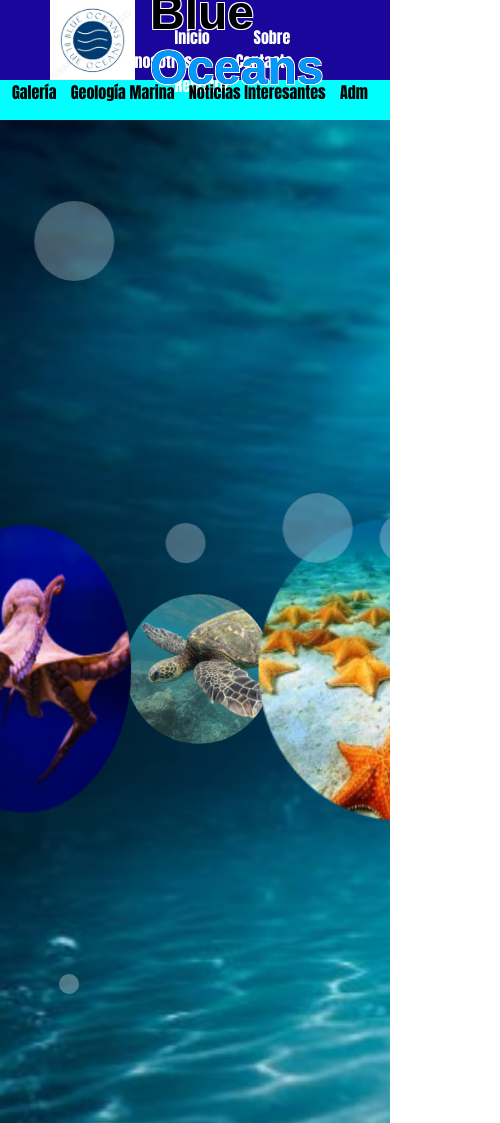
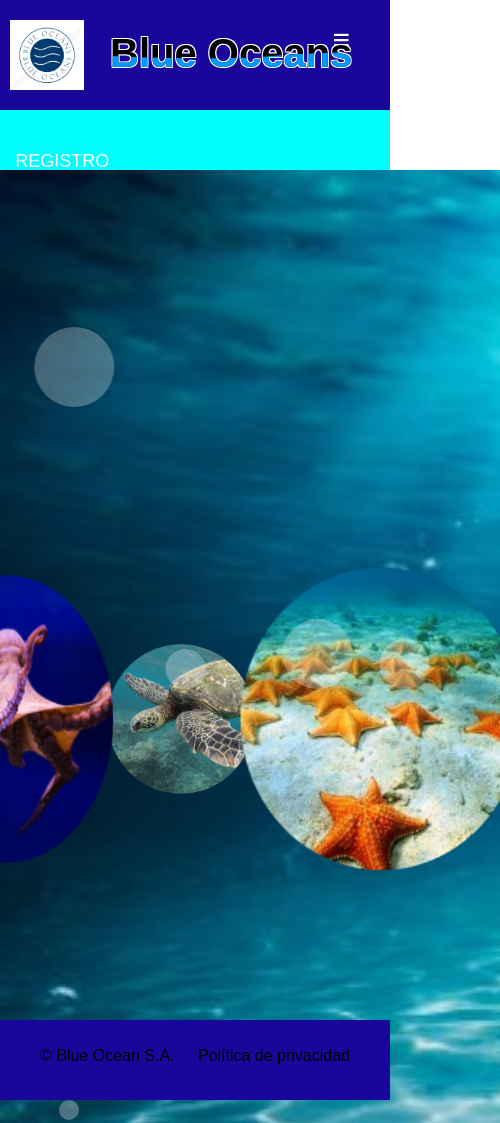
Before and after one commit to laurabarrerogonzalez/Proyecto5-Blue-Oceans, a plain HTML site: page index.html in a window 390 px wide. Shown: the top 1123 px of the page, 500 px wide, since content can reach past the window. Drawn offline with Linux system fonts and the light colour scheme.

Commit message:
added-end

```diff
--- a/index.html
+++ b/index.html
@@ -1,43 +1,58 @@
 <!DOCTYPE html>
 <html lang="en">
+
 <head>
   <meta charset="UTF-8">
   <meta http-equiv="X-UA-Compatible" content="IE=edge">
   <meta name="viewport" content="width=device-width, initial-scale=1.0">
-    <title>Document</title>
+  <title>Blue Ocean</title>
   <link rel="stylesheet" type="text/css" href="styles.css">
 </head>
+
 <body>
+
   <header>
 
+    <nav class="first-nav" class="menu">
+
+
+      <input type="checkbox" id="check">
+      <label for="check" class="checkbtn">
+        &#8801
+      </label>
+
+      <a href="#" class="enlace">
         <img class="icon" src="img/icon.jpg">
+      </a>
+
       <h2 class="border">Blue Oceans</h2>
       <h2 class="wave">Blue Oceans</h2>
-        <nav class="first-nav">
+
+
       <ul>
-            <a class="text" href="index.html">Inicio</a>
-            <a class="text" href="#sobre nosotros">Sobre nosotros</a>
-            <a class="text" href="#contacto"> Contacto</a>
-            <a class="text" href="#registro"> Registro</a>
+        <li><a class="item-nav" href="#index.html">Inicio</a></li>
+        <li><a class="item-nav" href="#sobre nosotros">Sobre nosotros</a></li>
+        <li><a class="item-nav" href="#contacto"> Contacto</a></li>
+        <li><a class="item-nav" href="#registro"> Registro</a></li>
 
       </ul>
+
     </nav>
+
   </header>
 
+
   <nav class="second-nav">
-            <ul>
-              <li><a href="#gallery">Galería</a></li>
-              <li><a href="#/views/geo">Geología Marina</a></li>
-              <li><a href="#/views/new">Noticias Interesantes</a></li>
-              <li><a href="#admin">Adm</a></li>
+    <ul class="ul">
+      <li class="li"><a class="a" href="#gallery">Galería</a></li>
+      <li class="li"><a class="a" href="#/views/new">Noticias Interesantes</a></li>
+      <li class="li"><a class="a" href="#admin">Adm</a></li>
     </ul>
   </nav>
 
 
   <div id="content">
     <section id="slider">
-
-            <div class="tittle-h1"><h1 class="h1">¡Bienvenido!</h1></div>
 
       <div class="slider">
         <span style="--i:1;"><img src="img/two-fish.jpg"></span>
@@ -64,6 +79,12 @@
       </div>
   </div>
 
+  <footer id="footer">
+    <p class="sa">&#169 Blue Ocean S.A.</p>
+    <p class="pp">Política de privacidad</p>
+  </footer>
+
   <script src="index.js"></script>
 </body>
+
 </html>
--- a/styles.css
+++ b/styles.css
@@ -1,30 +1,18 @@
+* {
+    box-sizing: border-box;
+}
+
 body {
     font-family: Arial, sans-serif;
     margin: 0;
     padding: 0;
 }
 
-  header {
-    height: 80px;
-    background: #1a069b;
-    padding: 0 50px;
-    color: black;
-    display: flex;
-    flex-direction: row;
-    justify-content: space-between;
-    align-items: center;
-  }
-
-  .icon{
-    width: 100px;
-    height: 80px;
-    margin-left: 0;
-  }
 
 h2 {
     font-size: 3rem;
     position: absolute;
-    margin-left: 100px;
+    margin-left: 170px;
 }
 
 .border {
@@ -35,15 +23,16 @@ body {
         -1px 1px 0 white;
 }
 
-.wave{
+.wave {
     color: #09f;
     animation: wave 3s ease-in-out infinite;
 }
 
 @keyframes wave {
-    0%, 100% {
-        clip-path: polygon(
-            0% 47%,
+
+    0%,
+    100% {
+        clip-path: polygon(0% 47%,
                 10% 48%,
                 33% 54%,
                 54% 60%,
@@ -51,12 +40,11 @@ body {
                 84% 59%,
                 100% 52%,
                 100% 100%,
-            0% 100%
-        );
+                0% 100%);
     }
+
     50% {
-        clip-path: polygon(
-            0% 60%,
+        clip-path: polygon(0% 60%,
                 15% 65%,
                 34% 66%,
                 51% 62%,
@@ -64,46 +52,171 @@ body {
                 84% 45%,
                 100% 46%,
                 100% 100%,
-            0% 100%
-        );
+                0% 100%);
     }
 }
 
-  .first-nav {
+
+
+nav {
+    margin: 0;
+    width: 100%;
+    height: 110px;
+    background: #1a069b;
+}
+
+.enlace {
+    position: absolute;
+    padding: 20px 50px;
+}
+
+.icon {
+    height: 90px;
+}
+
+nav ul {
+    float: right;
+    margin-right: 20px;
+}
+
+nav ul li {
+    display: inline-block;
+    line-height: 80px;
+    margin: 0 5px;
+}
+
+.item-nav {
+    color: #fff;
+    font-size: 18px;
+    padding: 7px 13px;
+    text-decoration: none;
+    border-radius: 3px;
+    text-transform: uppercase;
+}
+
+li a.active,
+li a:hover {
+    background: #09f;
+    transition: 0.5s;
+}
+
+.checkbtn {
+    font-size: 30px;
+    color: white;
+    float: right;
+    line-height: 80px;
+    margin-right: 40px;
+    cursor: pointer;
+    display: none;
+}
+
+#check {
+    display: none;
+}
+
+
+
+@media (max-width: 952px) {
+    .enlace {
+        padding-left: 10px;
+    }
+
+    nav ul li a {
+        font-size: 16px;
+    }
+
+    .icon {
+        height: 70px;
+    }
+
+    h2 {
+        font-size: 30px;
+        width: 190px;
+        margin-left: 110px;
+        line-height: 60px;
+    }
+
+}
+
+
+@media (max-width: 858px) {
+
+    .checkbtn {
+        display: block;
+    }
+
+    h2 {
+        font-size: 40px;
+        width: 270px;
+        line-height: 40px;
+    }
+
+    ul {
+        position: absolute;
+        width: 100%;
+        height: 50px;
         display: flex;
-    flex-direction: row;
-    justify-content: end;
-    width: 100%;
-    height: 30px;
-    font-family: Impact, Haettenschweiler, 'Arial Narrow Bold', sans-serif;
+        height: 100vh;
+        background: aqua;
+        top: 80px;
+        left: -100%;
+        text-align: center;
+        transition: all .5s;
+       margin-right: 30px;
+    }
+
+    nav ul li {
+        display: block;
+        margin: 50px 0;
+       justify-content: flex-start;
+        line-height: 30px;
+
+    }
+
+    nav ul li a {
+        font-size: 30px;
+        margin-left: 10px;
+        text-align: center;
+    }
+
+    li a:hover,
+    li a.active {
+        background: none;
+        color: purple;
+    }
+
+    #check:checked~ul {
+        left: 0;
+    }
+
+#slider{
+    width: 500px;
+    height: 90px;
+    margin-left: 0px;
+}
+
 }
 
 .second-nav {
+    width: 100%;
+    height: 60px;
     display: flex;
     justify-content: space-around;
     background-color: aqua;
-    height: 40px;
-    width: 100%;
 }
 
-  .text {
-    text-decoration: none;
-    color: white;
-    margin-left: 40px;
-  }
-
-  nav ul {
+.ul {
     list-style: none;
     margin: 0;
     padding: 0;
 }
 
-  nav ul li {
+.second-nav .ul .li {
     display: inline-block;
     margin-right: 10px;
 }
 
-  nav ul li a {
+.second-nav .ul .li .a {
     color: black;
     font-family: Impact, Haettenschweiler, 'Arial Narrow Bold', sans-serif;
     text-decoration: none;
@@ -111,29 +224,23 @@ body {
 
 #content {
     background-image: url(img/ocean.jpg);
+
 }
 
-/* .tittle-h1{
-    min-height: 100vh;
-    display: flex;
-    align-items: center;
+
+.tittle-panel {
+    font-family: Impact, Haettenschweiler, 'Arial Narrow Bold', sans-serif;
+    margin-left: 600px;
+    color: gold;
+    background: linear-gradient(to right, #ffd700, #80701c, #ffce00, #ae9941, #ffc600);
+    -webkit-background-clip: text;
+    -webkit-text-fill-color: transparent;
+    font-size: 36px;
+    font-weight: bold;
+    display: inline-block;
+    position: relative;
 }
 
-  .h1{
-    width: 100%;
-    margin-bottom: 800px;
-    color: rgba(0, 0, 0, 0.5);
-    font-family: Impact, Haettenschweiler, 'Arial Narrow Bold', sans-serif;
-    font-size: 100px;
-    text-align: center;
-    text-transform: uppercase;
-    font-weight: bold;
-    background-image: url(img/ocean-fish.jpg);
-    background-size: cover;
-    background-position-y: bottom;
-
-    background-clip: text;
-  } */
 
 #slider {
     background-image: url(img/ocean.jpg);
@@ -146,7 +253,7 @@ body {
     overflow: hidden;
 }
 
-.slider{
+.slider {
     position: relative;
     width: 200px;
     height: 200px;
@@ -154,16 +261,17 @@ body {
     animation: rotate 30s linear infinite;
 }
 
-@keyframes rotate{
-    0%{
+@keyframes rotate {
+    0% {
         transform: perspective(1000px) rotateY(0deg);
     }
-    100%{
+
+    100% {
         transform: perspective(1000px) rotateY(360deg);
     }
 }
 
-.slider span{
+.slider span {
     position: absolute;
     top: 0;
     left: 0;
@@ -174,7 +282,7 @@ body {
     transform: rotateY(calc(var(--i)*45deg)) translateZ(350px);
 }
 
-.slider span img{
+.slider span img {
     position: absolute;
     top: 0;
     left: 0;
@@ -185,15 +293,15 @@ body {
     transition: 2s;
 }
 
-.slider span:hover img{
+.slider span:hover img {
     transform: translateY(-50px) scale(1.2);
 }
 
-.bubbles{
+.bubbles {
     padding: 0;
 }
 
-.bubble{
+.bubble {
     border-radius: 50%;
     background: #fff;
     opacity: .3;
@@ -202,7 +310,7 @@ body {
     animation: bubbles 3s linear infinite;
 }
 
-.bubble:nth-child(1){
+.bubble:nth-child(1) {
     width: 80px;
     height: 80px;
     left: 5%;
@@ -210,7 +318,7 @@ body {
     animation-delay: 3s;
 }
 
-.bubble:nth-child(2){
+.bubble:nth-child(2) {
     width: 100px;
     height: 100px;
     left: 35%;
@@ -218,7 +326,7 @@ body {
     animation-delay: 5s;
 }
 
-.bubble:nth-child(3){
+.bubble:nth-child(3) {
     width: 20px;
     height: 20px;
     left: 15%;
@@ -226,7 +334,7 @@ body {
     animation-delay: 7s;
 }
 
-.bubble:nth-child(4){
+.bubble:nth-child(4) {
     width: 50px;
     height: 50px;
     left: 90%;
@@ -234,7 +342,7 @@ body {
     animation-delay: 3s;
 }
 
-.bubble:nth-child(5){
+.bubble:nth-child(5) {
     width: 70px;
     height: 70px;
     left: 65%;
@@ -242,7 +350,7 @@ body {
     animation-delay: 1s;
 }
 
-.bubble:nth-child(6){
+.bubble:nth-child(6) {
     width: 20px;
     height: 20px;
     left: 50%;
@@ -250,7 +358,7 @@ body {
     animation-delay: 5s;
 }
 
-.bubble:nth-child(7){
+.bubble:nth-child(7) {
     width: 100px;
     height: 100px;
     left: 35%;
@@ -258,7 +366,7 @@ body {
     animation-delay: 5s;
 }
 
-.bubble:nth-child(8){
+.bubble:nth-child(8) {
     width: 100px;
     height: 100px;
     left: 52%;
@@ -266,7 +374,7 @@ body {
     animation-delay: 5s;
 }
 
-.bubble:nth-child(9){
+.bubble:nth-child(9) {
     width: 65px;
     height: 65px;
     left: 51%;
@@ -274,7 +382,7 @@ body {
     animation-delay: 2s;
 }
 
-.bubble:nth-child(10){
+.bubble:nth-child(10) {
     width: 40px;
     height: 40px;
     left: 35%;
@@ -282,18 +390,21 @@ body {
     animation-delay: 4s;
 }
 
-@keyframes bubbles{
-    0%{
+@keyframes bubbles {
+    0% {
         bottom: 0;
         opacity: 0;
     }
-    30%{
+
+    30% {
         transform: translateX(30px);
     }
-    50%{
+
+    50% {
         opacity: .4;
     }
-    100%{
+
+    100% {
         bottom: 100vh;
         opacity: 0;
     }
@@ -302,12 +413,14 @@ body {
 
 
 /* NEWS */
-#content{
+#content {
     width: 100%;
     height: 800px;
+    position: relative;
     background-repeat: no-repeat;
     background-size: cover;
 }
+
 .container {
     width: 100%;
     display: flex;
@@ -380,7 +493,9 @@ form {
     margin: 0 auto;
 }
 
-label, input, button {
+label,
+input,
+button {
     display: block;
     margin-bottom: 10px;
 }
@@ -395,6 +510,28 @@ button {
 }
 
 .image-item img {
-    width: 200px; /* El tamaño deseado para las imágenes */
-    height: auto; /* Para mantener la proporción de aspecto */
+    width: 200px;
+    height: auto;
+
 }
+
+
+#footer {
+    width: 100%;
+    height: 80px;
+    position: absolute;
+    margin-top: 50px;
+    background-color: #1a069b;
+    display: flex;
+    justify-content: space-between;
+}
+
+.sa {
+    margin-left: 40px;
+    line-height: 40px;
+}
+
+.pp {
+    margin-right: 40px;
+    line-height: 40px;
+}
```
Also changed, not shown: admin.html (+2 -1 lines), gallery.html (+1 -1 lines), index.js (+4 -4 lines), script.js (deleted, +0 -18 lines), views/geo.html (deleted, +0 -20 lines). Lines whose indentation alone changed are shown as unchanged.
